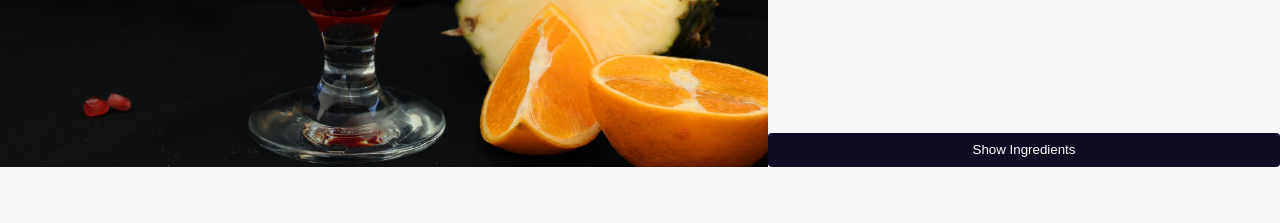
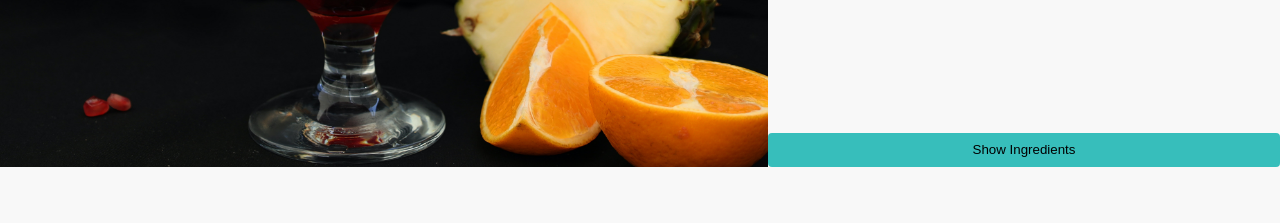
Before and after one commit to Rmhibbert/webAssignment, a SvelteKit app: page /Drinks in a window 1280 px wide. Shown: the part 1480-1703 px from the top of the page. Built offline with nearby package versions, Linux system fonts and the light colour scheme.

Commit message:
Have changed the button color and added hover effect

```diff
--- a/src/routes/Drinks/+page.svelte
+++ b/src/routes/Drinks/+page.svelte
@@ -231,8 +231,8 @@
 
 <style>
   button {
-    background: #0e0b22;
-    color: #fff;
+    background-color: #37bebb;;
+    color: black;
     padding: 0.6rem;
     margin-top: 20px;
     border: none;
@@ -243,8 +243,7 @@
   }
 
   button:hover {
-    cursor: pointer;
-    background: #1e1d25;
+    opacity: 70%;
   }
 
   /* this sets up the spacing between the columns */
```
